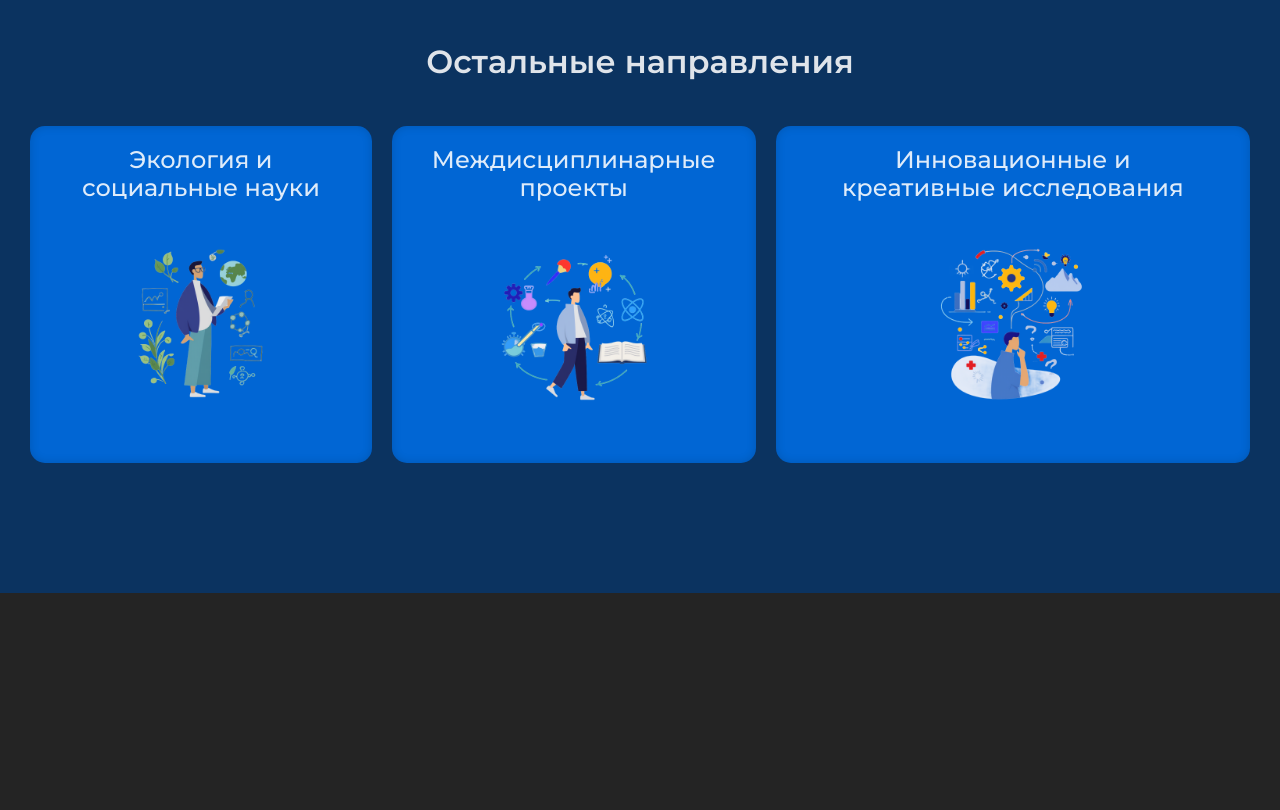
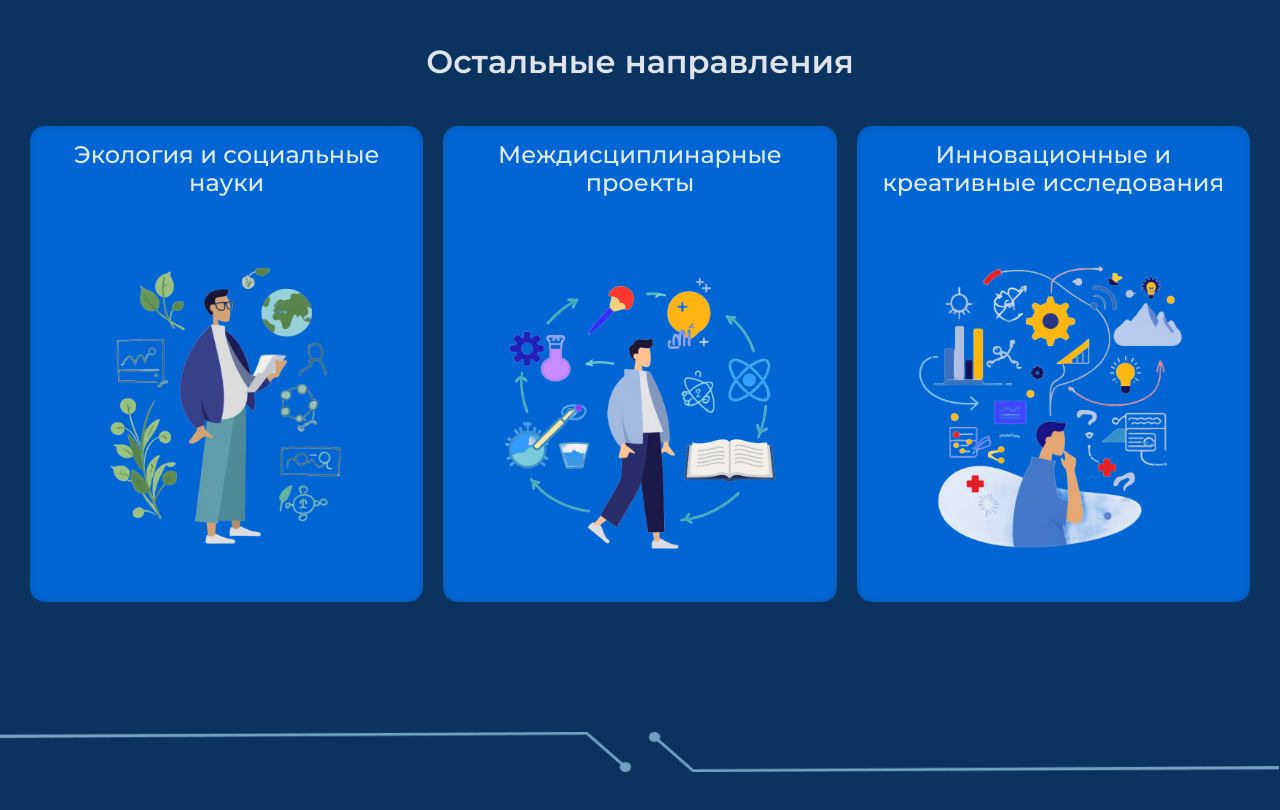
Before and after one commit to Scr00b1e/kg.sef, a React (Vite) app: page / in a window 1280 px wide. Shown: the part 4440-5250 px from the top of the page. Before the commit the page ends 5033 px from the top, so only its background shows below. Built offline with nearby package versions, Linux system fonts and the light colour scheme.

Commit message:
added awards section

```diff
--- a/src/pages/Projects.jsx
+++ b/src/pages/Projects.jsx
@@ -46,20 +46,24 @@ const Projects = () => {
                     </div>
                     <p>Остальные направления</p>
                     <div className="groups">
-                        <div className="items">
+                        <div className="subitems">
                             <h1>Экология и социальные науки</h1>
                             <img src="src/assets/eco.png" alt="" />
                         </div>
-                        <div className="items">
+                        <div className="subitems">
                             <h1>Междисциплинарные проекты</h1>
                             <img src="src/assets/field2.png" alt="" />
                         </div>
-                        <div className="items">
+                        <div className="subitems">
                             <h1>Инновационные и креативные
                                 исследования</h1>
                             <img src="src/assets/field3.png" alt="" />
                         </div>
                     </div>
+                </div>
+                <img src="src/assets/Vector.png" alt="" className='img' />
+                <div className="awards">
+
                 </div>
             </div>
         </div>
--- a/src/styles/projects.scss
+++ b/src/styles/projects.scss
@@ -127,4 +127,29 @@
             height: 200px;
         }
     }
+
+    .subitems {
+        display: flex;
+        flex-direction: column;
+        align-items: center;
+        margin: 10px;
+        padding: 15px 10px 10px;
+
+        border-radius: 15px;
+        background: #0166D4;
+        box-shadow: 0px 0px 10px 0px rgba(0, 0, 0, 0.15) inset;
+
+        h1 {
+            margin-bottom: 20px;
+            font-size: 24px;
+            font-weight: 500;
+            max-width: 365px;
+        }
+
+        img {
+            width: 100%;
+            height: 100%;
+            max-height: 400px;
+        }
+    }
 }
```
